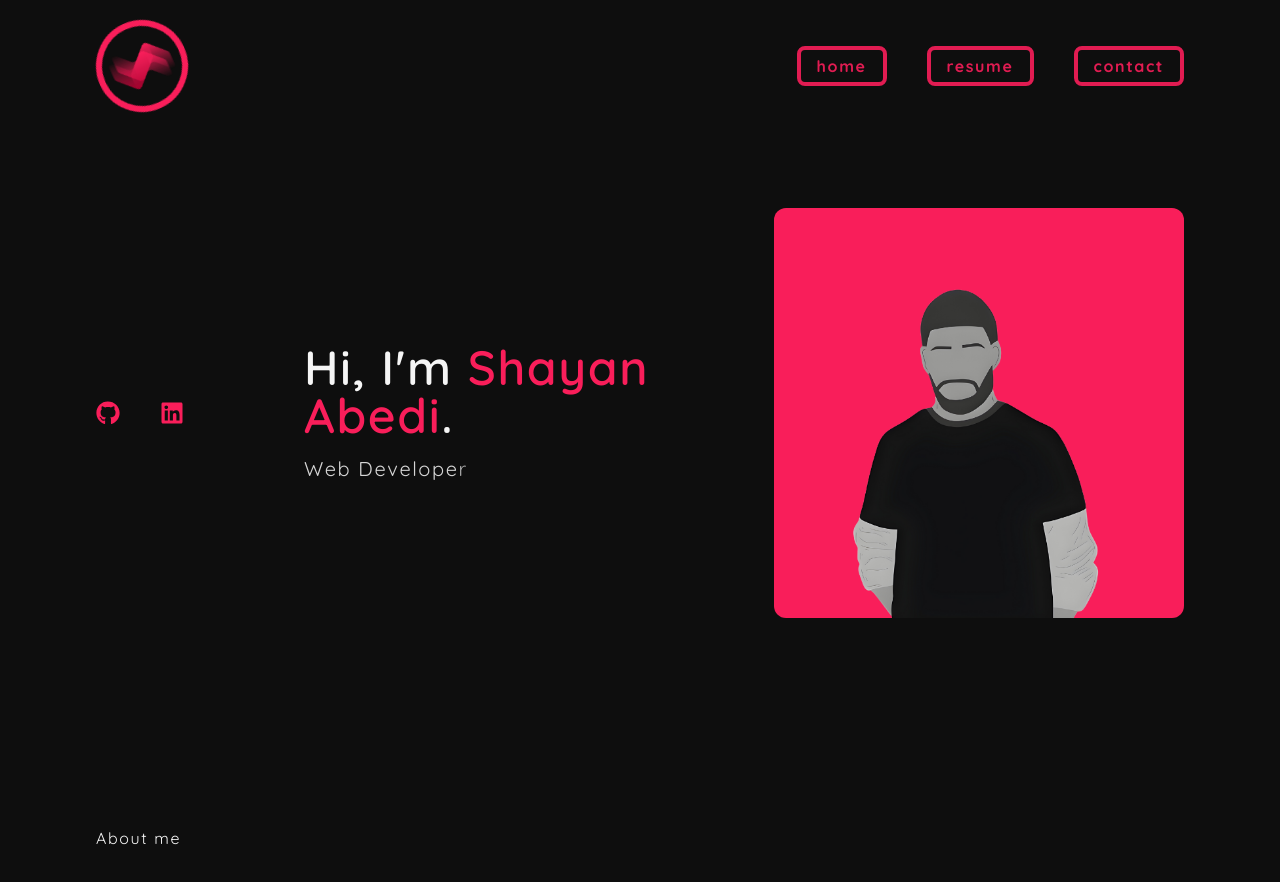
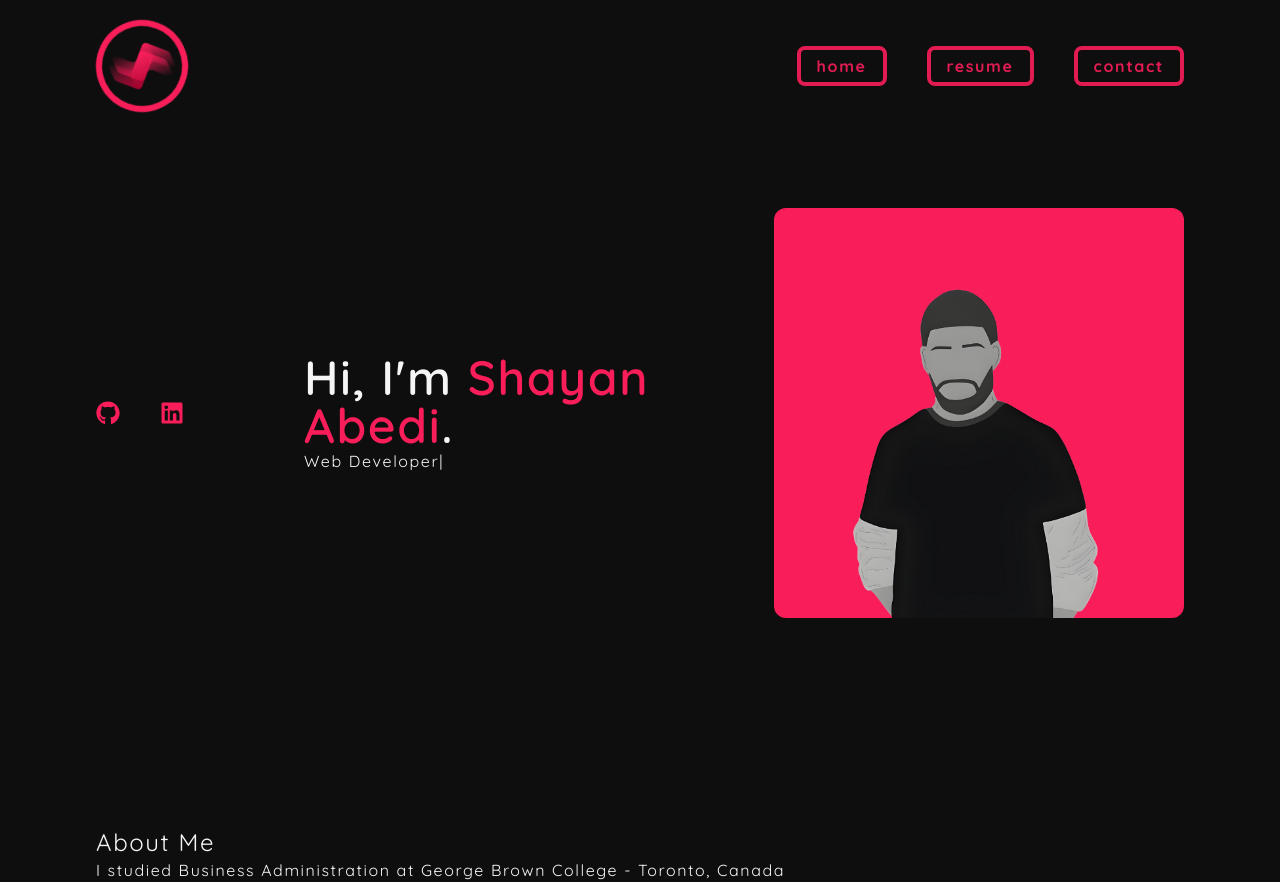
Before and after one commit to shayanabedi98/next-portfolio, a Next.js app: page / in a window 1280 px wide. Before the commit the page ends 850 px from the top, so only its background shows below. Built offline with nearby package versions, Linux system fonts and the light colour scheme.

Commit message:
update on hero h2 effects.

```diff
--- a/package.json
+++ b/package.json
@@ -13,7 +13,8 @@
     "next": "14.1.0",
     "react": "^18",
     "react-dom": "^18",
-    "react-icons": "^5.0.1"
+    "react-icons": "^5.0.1",
+    "react-type-animation": "^3.2.0"
   },
   "devDependencies": {
     "@types/node": "^20",
--- a/src/components/home/AboutMe.tsx
+++ b/src/components/home/AboutMe.tsx
@@ -1,5 +1,11 @@
 export default function AboutMe() {
     return (
-        <h1>About me</h1>
+        <div className="flex flex-col justify-center">
+            <h2 className="text-2xl">About Me</h2>
+            <p>I studied Business Administration at George Brown College - Toronto, Canada</p>
+            <div>
+
+            </div>
+        </div>
     )
 }
--- a/src/components/home/Hero.tsx
+++ b/src/components/home/Hero.tsx
@@ -3,28 +3,9 @@ import Image from "next/image";
 import avatar from "@/../public/assets/avatar2.png";
 import Sidebar from "../home/Sidebar";
 import { motion } from "framer-motion";
+import { TypeAnimation } from "react-type-animation";
 
 export default function Hero() {
-  const position = "Web Developer";
-
-  const containerAnimations = {
-    hidden: {
-      opacity: 0,
-    },
-    visible: {
-      opacity: 1,
-      transition: {
-        delayChildren: 3.5,
-        staggerChildren: 0.15,
-      },
-    },
-  };
-
-  const childVariants = {
-    hidden: { opacity: 0 },
-    visible: { opacity: 1 },
-  };
-
   return (
     <div className="">
       <div className="flex gap-20 items-center justify-center my-52">
@@ -41,18 +22,25 @@ export default function Hero() {
             Hi, I&apos;m{" "}
             <span className="text-secondary-color">Shayan Abedi</span>.
           </motion.h1>
-          <motion.h2
-            className="text-secondary-text-color text-xl mt-4 w-full"
-            variants={containerAnimations}
-            initial="hidden"
-            animate="visible"
+          <motion.div
+            initial={{ opacity: 0 }}
+            animate={{ opacity: 1 }}
+            transition={{ delay: 2, duration: 1.5 }}
           >
-            {position.split("").map((char, index) => (
-              <motion.span key={index} variants={childVariants}>
-                {char}
-              </motion.span>
-            ))}
-          </motion.h2>
+            <TypeAnimation
+              sequence={[
+                "Web Developer",
+                5000,
+                "JavaScript/TypeScript",
+                2000,
+                "Next.js",
+                2000,
+              ]}
+              wrapper="h2"
+              speed={50}
+              repeat={Infinity}
+            />
+          </motion.div>
         </div>
         <motion.div
           className="flex w-1/2 justify-end"
--- a/src/components/universal/Navbar.tsx
+++ b/src/components/universal/Navbar.tsx
@@ -8,7 +8,7 @@ import { motion } from "framer-motion";
 export default function Navbar() {
   return (
     <motion.div
-      className="fixed w-full right-0 left-0 px-24 flex justify-between py-5"
+      className="fixed w-full right-0 left-0 px-24 z-[1] bg-primary-color flex justify-between py-5"
       initial={{ top: -100, opacity: 0, filter: "blur(10px)" }}
       animate={{ top: 0, opacity: 1, filter: "blur(0px)" }}
       transition={{
```
Also changed, not shown: 1 other file (tests, documents, lock files or other folders).
